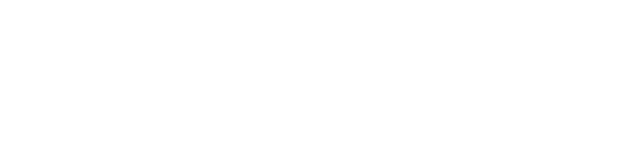
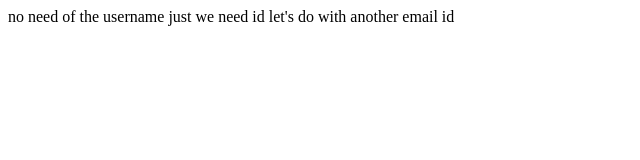
Before and after one commit to naveenSaini1/chekerBug, a plain HTML site: page index.html in a window 1280 px wide. Shown: the whole page, without its empty margins (0-640 px from the left). Drawn offline with Linux system fonts and the light colour scheme.

Commit message:
init with another user id

```diff
--- a/index.html
+++ b/index.html
@@ -7,6 +7,8 @@
     <title>Document</title>
 </head>
 <body>
+    no need  of the username just we need id
+    let's do with another email id
 
 </body>
 </html>
```
